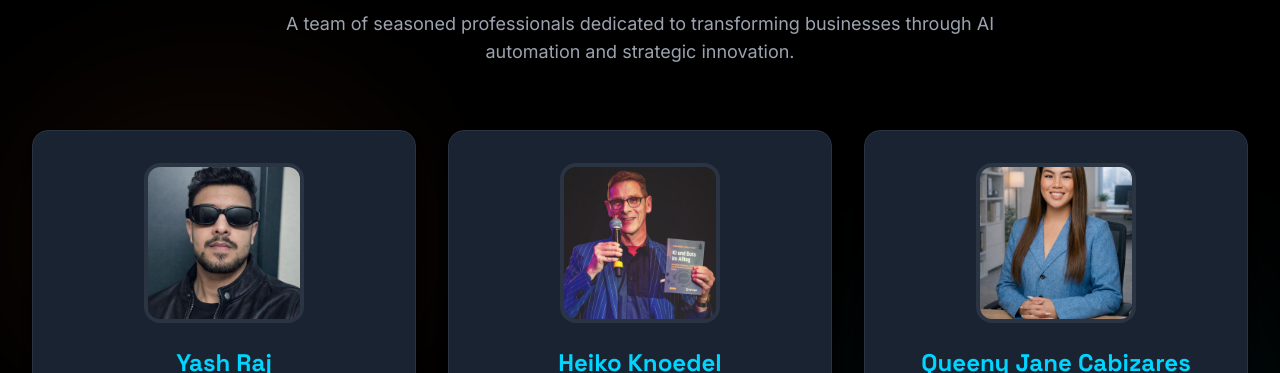
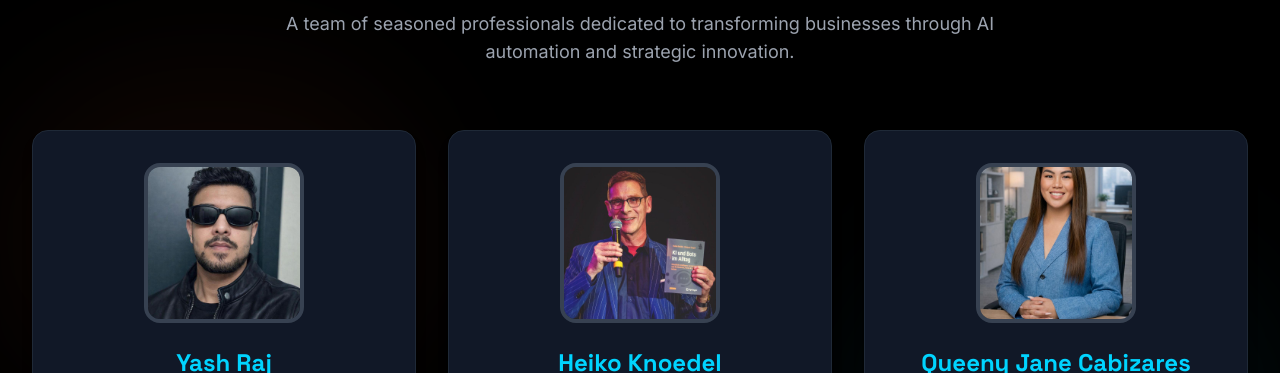
Before and after one commit to bhiteshsharma032-art/mr-ki, a Next.js app: page / in a window 1280 px wide. Shown: the part 10740-11113 px from the top of the page. Built offline with nearby package versions, Linux system fonts and the light colour scheme; what @vapi-ai/web would draw is missing.

Commit message:
Update About section cards to match website color palette

```diff
--- a/components/sections/AboutSection.tsx
+++ b/components/sections/AboutSection.tsx
@@ -57,10 +57,10 @@ export function AboutSection() {
           {TEAM_MEMBERS.map((member, index) => (
             <div
               key={index}
-              className="bg-[#1a2332] rounded-2xl p-6 lg:p-8 shadow-lg border border-[#2a3442] hover:border-[#ff6b35]/50 transition-all duration-300 hover:transform hover:scale-105"
+              className="bg-gray-900 rounded-2xl p-6 lg:p-8 shadow-lg border border-gray-800 hover:border-[#ff6b35]/50 transition-all duration-300 hover:transform hover:scale-105"
             >
               {/* Profile Image */}
-              <div className="relative w-32 h-32 lg:w-40 lg:h-40 mx-auto mb-6 rounded-2xl overflow-hidden bg-gray-800 border-4 border-[#2a3442]">
+              <div className="relative w-32 h-32 lg:w-40 lg:h-40 mx-auto mb-6 rounded-2xl overflow-hidden bg-gray-800 border-4 border-gray-700">
                 <img
                   src={member.image}
                   alt={member.name}
@@ -108,7 +108,7 @@ export function AboutSection() {
                 )}
 
                 {/* Quote */}
-                <div className="pt-4 border-t border-[#2a3442]">
+                <div className="pt-4 border-t border-gray-800">
                   <p className="text-[#00d4ff] text-xs lg:text-sm italic leading-relaxed">
                     "{member.quote}"
                   </p>
```
